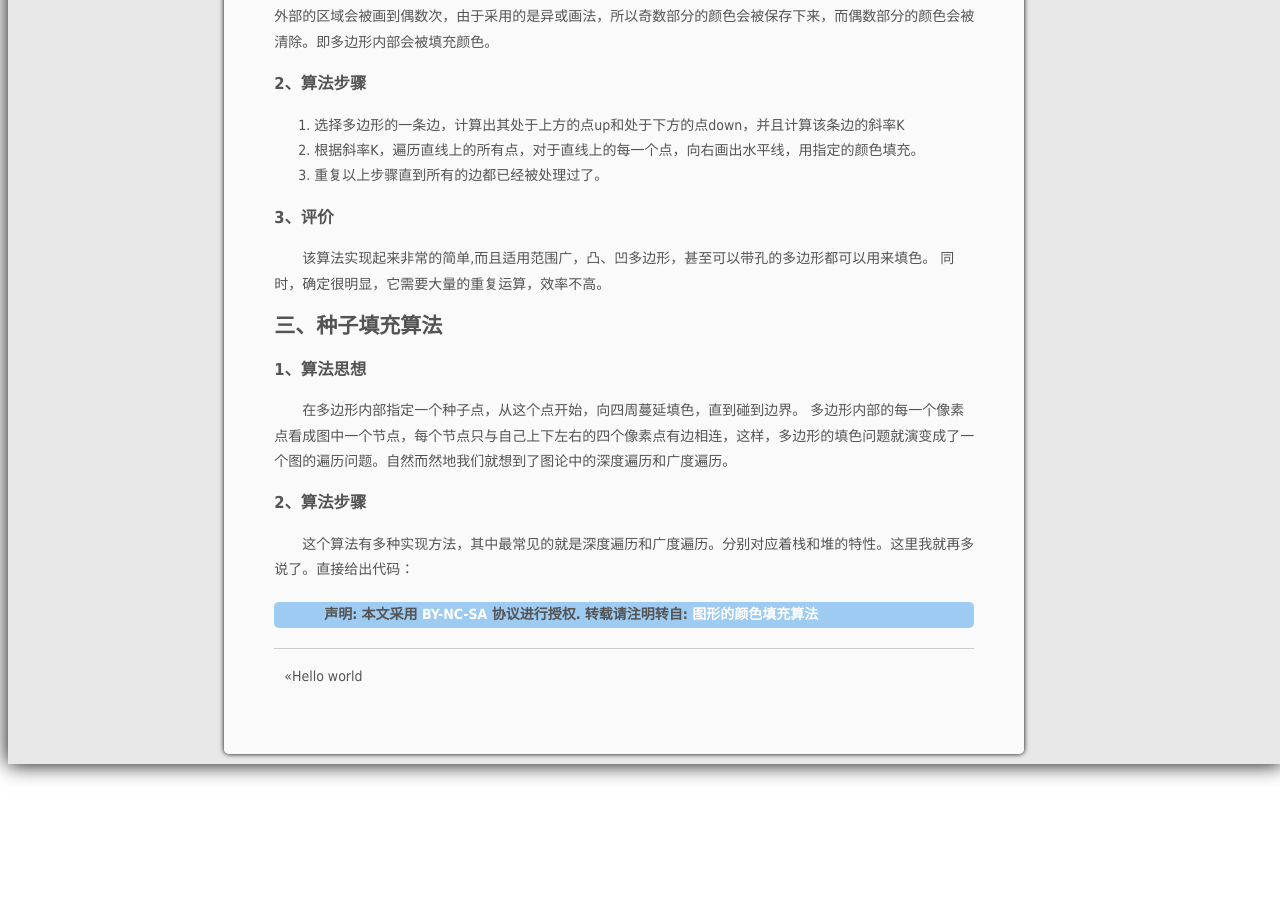
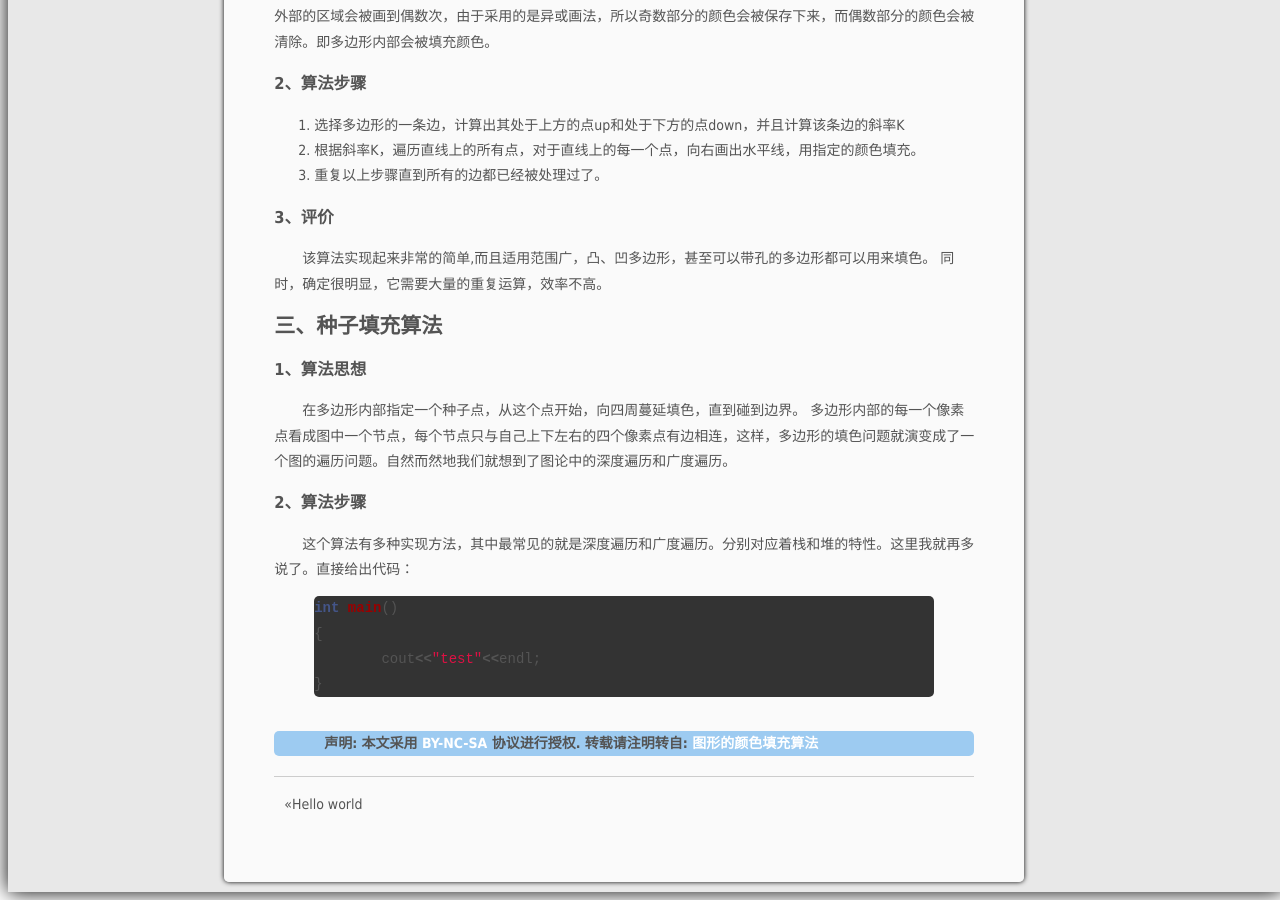
Before and after one commit to flyaway1217/flyaway1217.github.com, a Jekyll site: the page built from _posts/2012-12-17-color-filled.md, in a window 1280 px wide and 900 px high, scrolled down 920 px. Built offline with Jekyll 4.4.1, drawn with Linux system fonts in a browser that asks for light colours; Markdown is read by kramdown in place of the engine named in the settings.

Commit message:
Update a post

```diff
--- a/_posts/2012-12-17-color-filled.md
+++ b/_posts/2012-12-17-color-filled.md
@@ -46,3 +46,9 @@ description: 图形学课上学到的图形颜色填充算法，列举了三种
 ###2、算法步骤
 
 这个算法有多种实现方法，其中最常见的就是深度遍历和广度遍历。分别对应着栈和堆的特性。这里我就再多说了。直接给出代码：
+{% highlight C++  %}
+int main()
+{
+	cout<<"test"<<endl;
+}
+{% endhighlight %}
```
